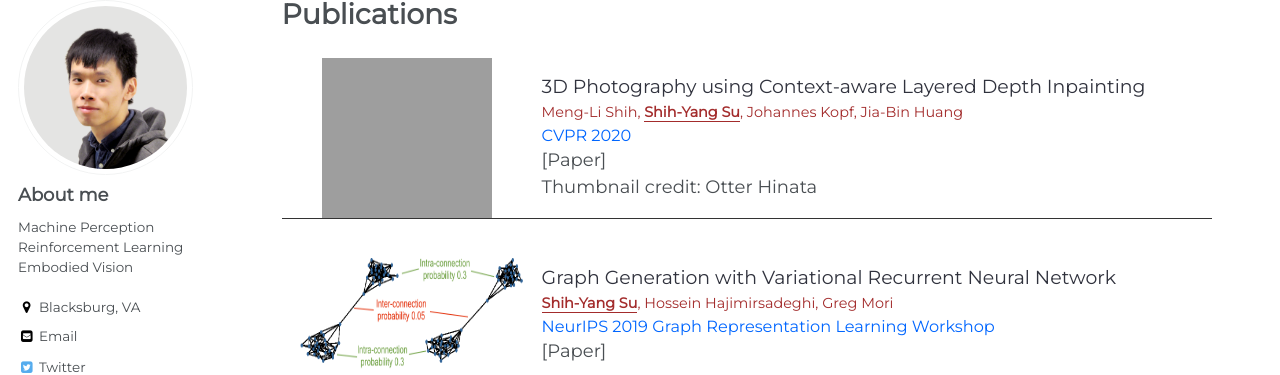
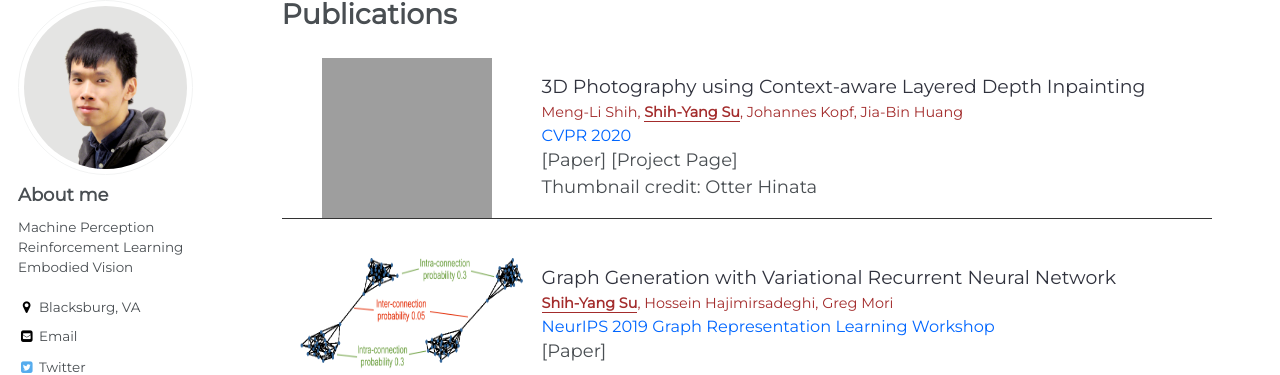
Before and after one commit to LemonATsu/LemonATsu.github.io, a Jekyll site: the page built from _pages/publications.md, in a window 1280 px wide and 900 px high. Shown: the part 118-493 px from the top of the window. Built offline with Jekyll 4.4.1, drawn with Linux system fonts in a browser that asks for light colours.

Commit message:
add project page

```diff
--- a/_pages/publications.md
+++ b/_pages/publications.md
@@ -10,7 +10,8 @@ author_profile: true
         <div class="pub-title">3D Photography using Context-aware Layered Depth Inpainting</div>
         <div class="pub-author">Meng-Li Shih, <b>Shih-Yang Su</b>, Johannes Kopf, Jia-Bin Huang</div>
         <div class="pub-conf">CVPR 2020</div>
-        [<a href="https://arxiv.org/abs/1910.01743">Paper</a>]
+        [<a href="">Paper</a>]
+        [<a href="https://shihmengli.github.io/3D-Photo-Inpainting/">Project Page</a>]
         <div>Thumbnail credit: Otter Hinata</div>
     </div>
 </div>
```
